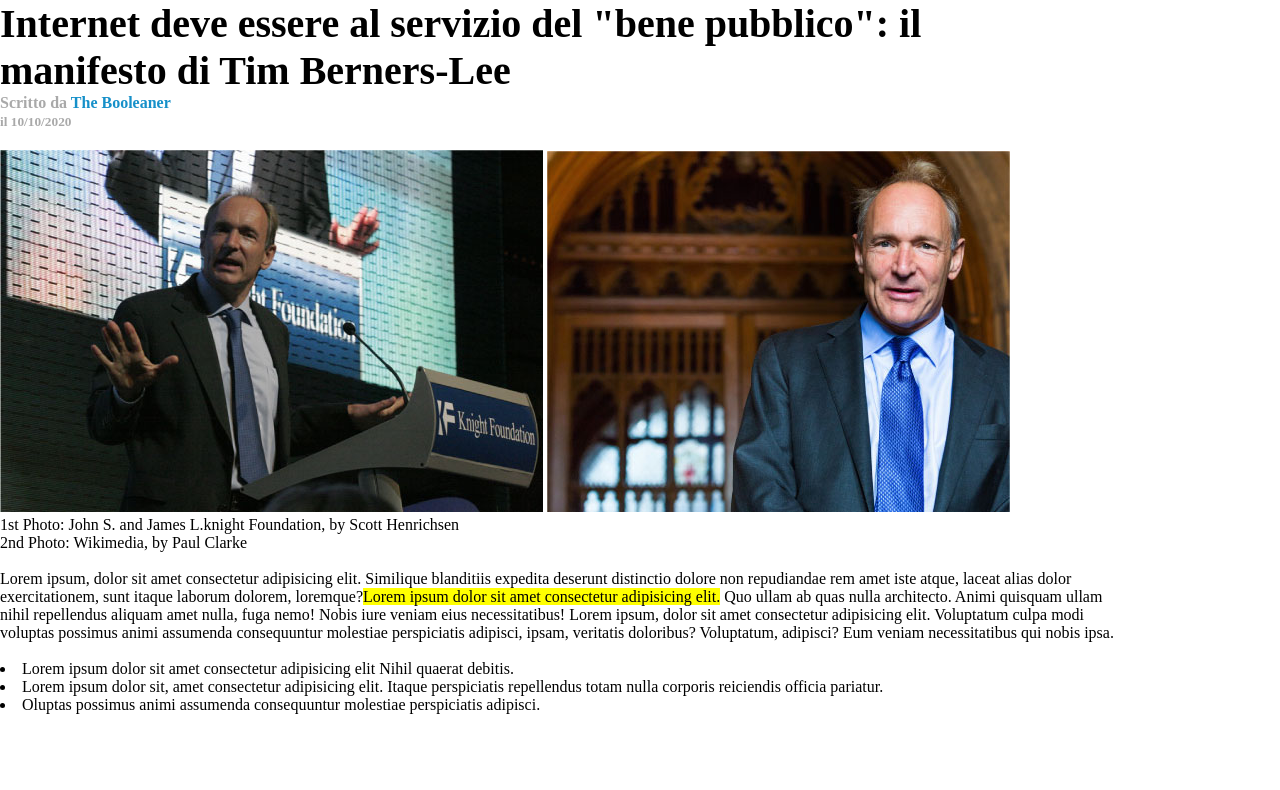
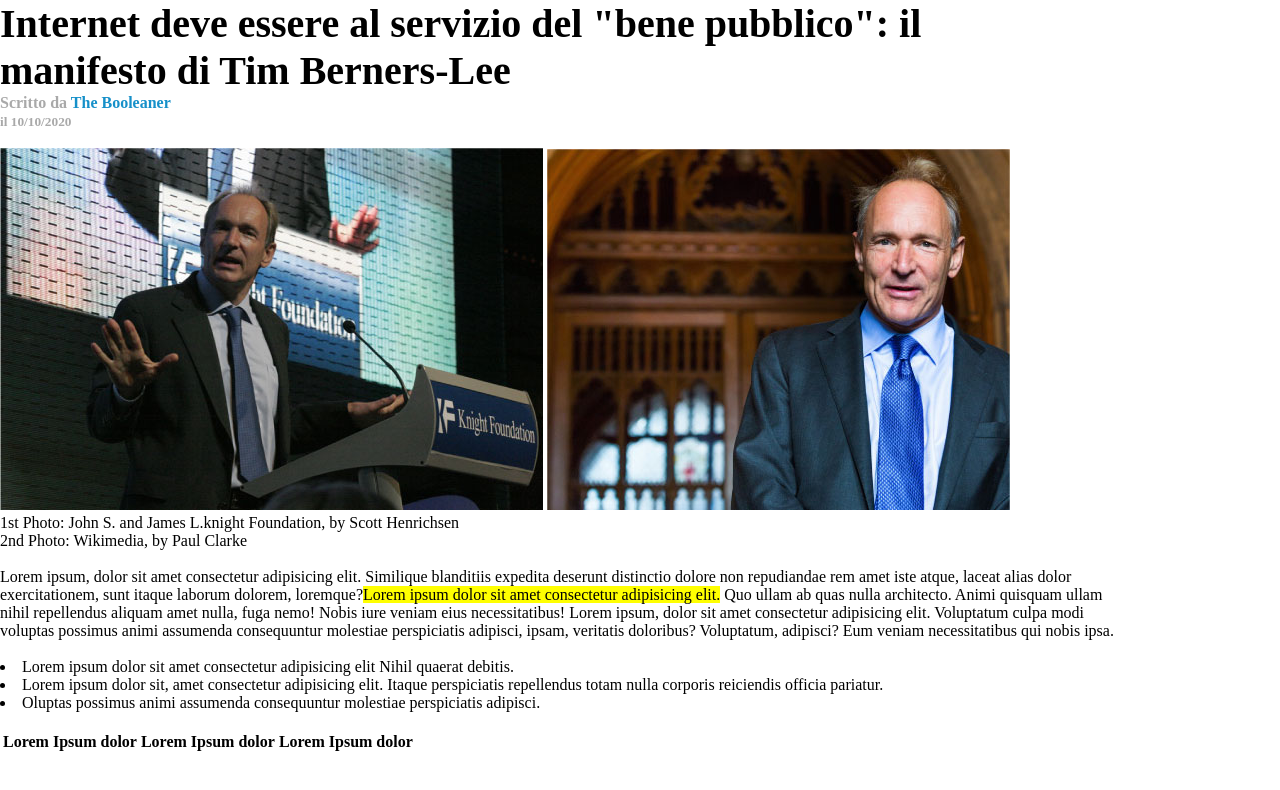
Before and after one commit to Shikanto/html-css-booleaner, a plain HTML site: page index.html in a window 1280 px wide. Drawn offline with Linux system fonts and the light colour scheme.

Commit message:
tolto tag margin e messo br nell'html

```diff
--- a/css/indexcss.css
+++ b/css/indexcss.css
@@ -15,7 +15,6 @@
 #sottotitolo{
     color:darkgray;
     font-weight: bolder;
-    margin-bottom: 20px;
 }
 
 #data{
--- a/index.html
+++ b/index.html
@@ -11,6 +11,7 @@
         <div id="titolo">Internet deve essere al servizio del "bene pubblico": il <br> manifesto di Tim Berners-Lee</div>
         <div id="sottotitolo">Scritto da <span id="booleaners">The Booleaner</span> <br> <span id="data">il 10/10/2020 </span>
         </div>
+        <br>
         <figure>
             <img src="img/tim-1.jpg" alt="Tim Berners-Lee">
             <img src="img/tim-2.jpg" alt="Tim Berners-Lee">
@@ -39,6 +40,16 @@
                 Oluptas possimus animi assumenda consequuntur molestiae perspiciatis adipisci.
             </li>
         </ul>
+        <br>
+        <table>
+            <thead>
+                <tr>
+                    <th>Lorem Ipsum dolor</th>
+                    <th>Lorem Ipsum dolor</th>
+                    <th>Lorem Ipsum dolor</th>
+                </tr>
+            </thead>
+        </table>
 
     </main>
 </body>
```
